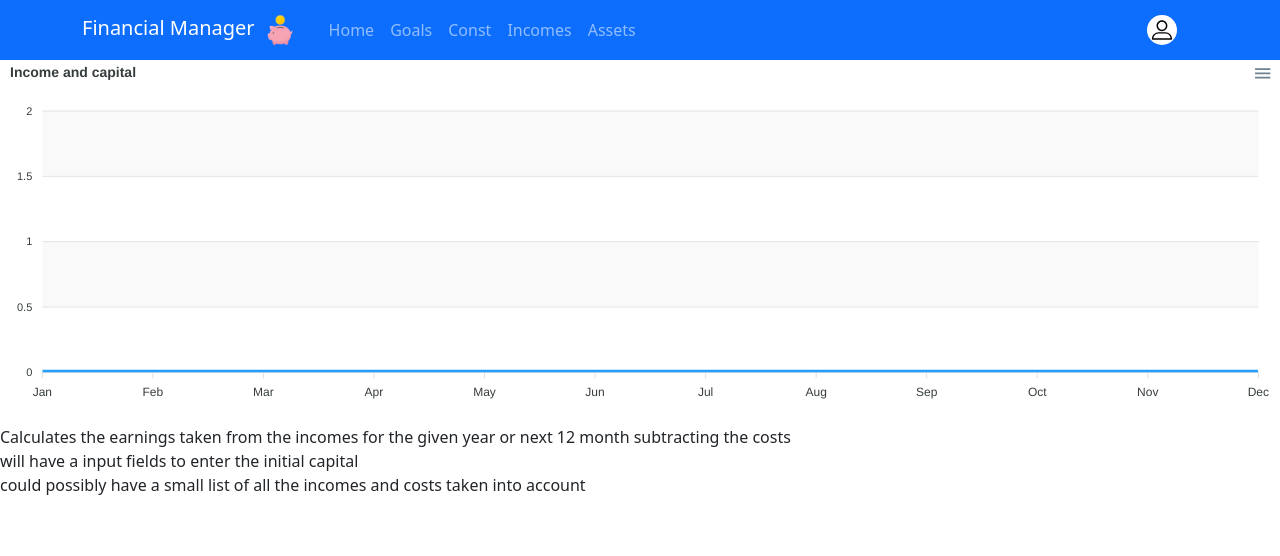
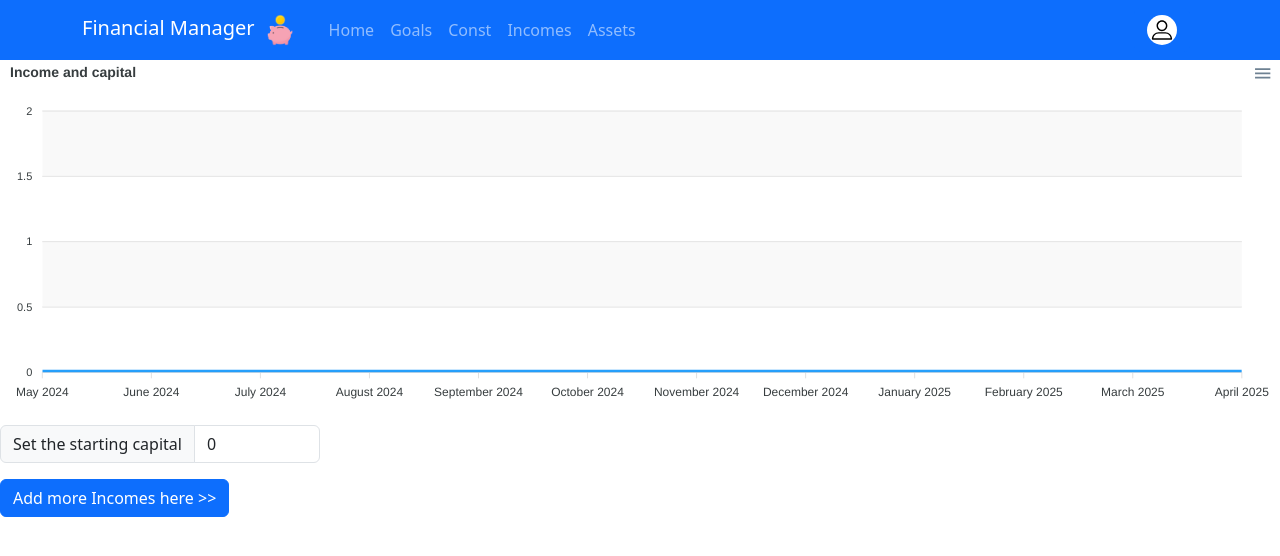
Before and after one commit to andrej286/finance_manager_ui, a React (Create React App) app: page /earnings in a window 1280 px wide. Shown: the top 556 px of the page. Built offline with nearby package versions, Linux system fonts and the light colour scheme; no server answers.

Commit message:
Finished the calculations on the earnings calculator

```diff
--- a/src/pages/calculators/earnings/earnings.jsx
+++ b/src/pages/calculators/earnings/earnings.jsx
@@ -1,16 +1,20 @@
 import React, {useEffect, useState} from 'react';
-import {getMonthlyTotal} from "./util";
 import {fetchIncomes} from "../../../api/http-utils/incomes";
 import {FinanceNavbar} from "../../../components/finance-navbar";
 import ReactApexChart from "react-apexcharts";
+import {Button, Form, InputGroup} from "react-bootstrap";
+import {Link} from "react-router-dom";
+import {INCOMES_PAGE} from "../../../routes";
+import {calculateMonthlyValues, getNext12Months} from "./util";
 
 export const Earnings = () => {
   const [incomes, setIncomes] = useState([]);
+  const [startCapital, setStartCapital] = useState(0);
 
   const settings = {
     series: [{
       name: "Savings",
-      data: getMonthlyTotal(incomes)
+      data: calculateMonthlyValues(incomes, startCapital)
     }],
     options: {
       chart: {
@@ -32,14 +36,22 @@ export const Earnings = () => {
       },
       grid: {
         row: {
-          colors: ['#f3f3f3', 'transparent'], // takes an array which will be repeated on columns
+          colors: ['#f3f3f3', 'transparent'],
           opacity: 0.5
         },
       },
       xaxis: {
-        categories: ['Jan', 'Feb', 'Mar', 'Apr', 'May', 'Jun', 'Jul', 'Aug', 'Sep', 'Oct', 'Nov', 'Dec'],
+        categories: getNext12Months(),
+      },
+      yaxis: {
+        min: 0
       }
     },
+  };
+
+  const handleStartCapitalChange = ({target}) => {
+    const { value } = target;
+    setStartCapital(parseInt(value))
   };
 
   const fetchAndSetIncome = async () => {
@@ -51,18 +63,27 @@ export const Earnings = () => {
     fetchAndSetIncome()
   }, []);
 
-  // TODO: 5/5/2024 : Create an input field to indicate the starting capital(first value) that the chart should have,
-  //  add a link button to the incomes section and say go here to add more incomes, add a list(<ListGroup> from react bootstrap)
-  //  which will display the incomes that were taken into account while creating this chart, also add calculation for the interest rate
   return (
     <>
       <FinanceNavbar/>
       <div id="chart">
         <ReactApexChart options={settings.options} series={settings.series} type="line" height={350} />
       </div>
-      Calculates the earnings taken from the incomes for the given year or next 12 month subtracting the costs
-      <div> will have a input fields to enter the initial capital </div>
-      <div> could possibly have a small list of all the incomes and costs taken into account </div>
+      <InputGroup className="mb-3 w-25" >
+        <InputGroup.Text id="inputGroup-sizing-default">
+          Set the starting capital
+        </InputGroup.Text>
+        <Form.Control
+          aria-label="Default"
+          aria-describedby="inputGroup-sizing-default"
+          value={startCapital}
+          onChange={handleStartCapitalChange}
+          width={100}
+        />
+      </InputGroup>
+      <Link to={INCOMES_PAGE.path}>
+        <Button variant="primary">Add more Incomes here >></Button>
+      </Link>
     </>
   );
 };
--- a/src/pages/calculators/earnings/util.js
+++ b/src/pages/calculators/earnings/util.js
@@ -1,25 +1,73 @@
-
-export const getMonthlyTotal = (incomes) => {
-
+export const calculateMonthlyValues = (incomes, startCapital) => {
   const monthlyTotal = Array(12).fill(0);
+  const now = new Date();
+  const currentMonth = now.getMonth();
 
   incomes.forEach((income) => {
-    const startDate = new Date(income.startDate);
-    const startMonth = startDate.getMonth();
-    const startYear = startDate.getFullYear();
-    const now = new Date();
-    const currentYear = now.getFullYear();
+    const incomeMonthlyTotal = Array(12).fill(0);
+    for (let month = 0; month < 12; month++) {
+      const previusMonth = month > 0 ? incomeMonthlyTotal[month - 1] : 0;
 
-    if (startYear === currentYear) {
+      if (isIncomeWithinRange(income.startDate, income.terminationDate, now, month + 1)) {
+        if (month < 12 - currentMonth) {
+          incomeMonthlyTotal[month] += income.annualMonthlyValue + previusMonth;
+        } else {
+          incomeMonthlyTotal[month] += income.annualMonthlyValue * (1 + income.interestRate / 100) + previusMonth;
+        }
+      } else {
+        incomeMonthlyTotal[month] += previusMonth;
+      }
+    }
 
-      for (let month = startMonth; month < 12; month++) {
-
-        const previusMonth = month > 0 ? monthlyTotal[month - 1] : 0;
-
-        monthlyTotal[month] += income.annualMonthlyValue + previusMonth;
-      }
+    for (let month = 0; month < 12; month++) {
+      monthlyTotal[month] += incomeMonthlyTotal[month];
     }
   });
 
+  for (let month = 0; month < 12; month++) {
+    monthlyTotal[month] += startCapital;
+  }
+
   return monthlyTotal;
-}
+};
+
+const isIncomeWithinRange = (startDate, terminationDate, dateNow, mountIteration) => {
+  const start = new Date(startDate);
+  const startMonth = start.getMonth() + 1;
+  const startYear = start.getFullYear();
+
+  const end = new Date(terminationDate);
+  const endMonth = end.getMonth() + 1;
+  const endYear = end.getFullYear();
+
+  const current = new Date(dateNow);
+  let currentYear = current.getFullYear();
+  let currentMonth = current.getMonth() + mountIteration;
+
+  if (currentMonth > 12) {
+    currentMonth = Math.abs(12 - currentMonth);
+    currentYear += 1
+  }
+
+  if ((startYear > currentYear || (startYear === currentYear && startMonth > currentMonth)) ||
+    (endYear < currentYear || (endYear === currentYear && endMonth < currentMonth))) {
+    return false
+  }
+
+  return true;
+};
+
+export const getNext12Months = () => {
+  const currentDate = new Date();
+  const currentMonth = currentDate.getMonth();
+  const currentYear = currentDate.getFullYear();
+
+  const months = [];
+  for (let i = 0; i < 12; i++) {
+    const month = (currentMonth + i) % 12;
+    const year = currentYear + Math.floor((currentMonth + i) / 12);
+    months.push(`${new Date(year, month).toLocaleString('default', { month: 'long' })} ${year}`);
+  }
+
+  return months;
+};
--- a/src/pages/start-screen/index.jsx
+++ b/src/pages/start-screen/index.jsx
@@ -18,7 +18,7 @@ const StartScreen = () => {
     <div className="d-flex flex-column align-items-center justify-content-center vh-100 bg-primary text-white p-3">
       <Image src="/images/piggy-bank.png" fluid />
       <h1 className="my-4">Welcome to the Financial Manager</h1>
-      <h5 className="mb-5">Manage your finances and track your expenses with ease</h5>
+      <p className="mb-5" style={{fontSize: '20px'}}>Manage your finances and track your expenses with ease</p>
       <a href={authUrl}>
         <Button className="bg-white text-dark d-inline-flex align-items-center">
           <Image src="/images/google.svg" width="20" fluid className="me-2" />
```
